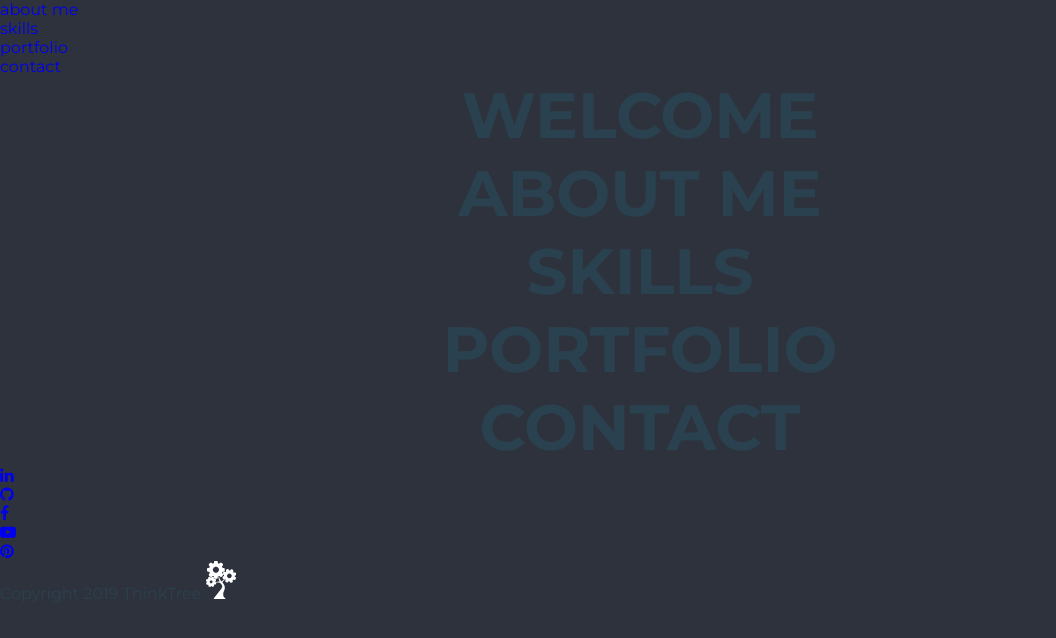
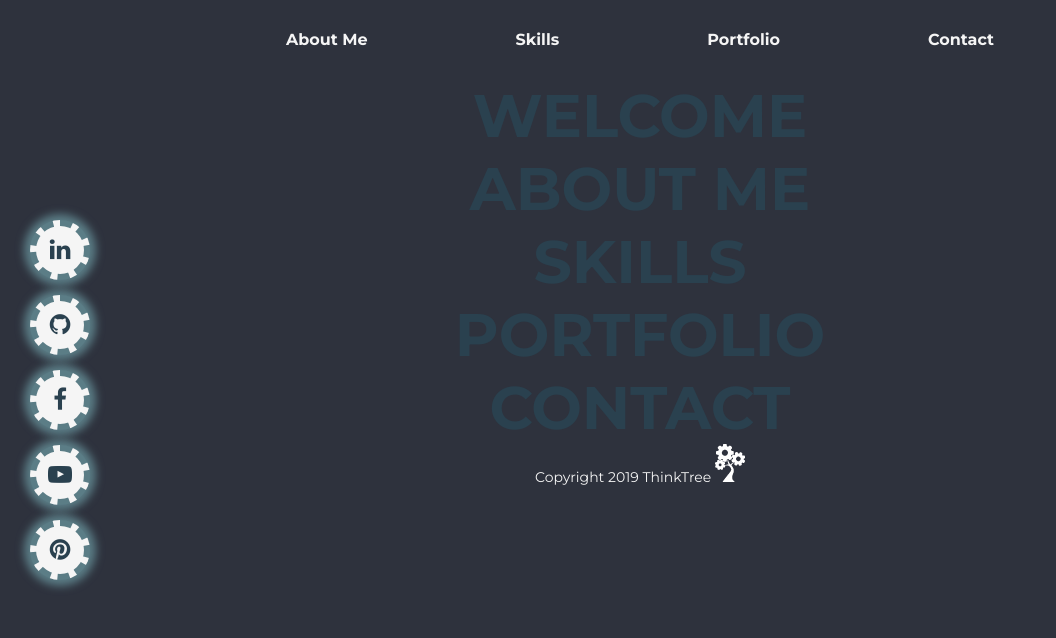
Before and after one commit to freefrogs/AboutMe, a website: page index.html in a window 1280 px wide. Shown: the whole page, without its empty margins (0-1056 px from the left). Drawn offline with Linux system fonts and the light colour scheme.

Commit message:
Add navigation, sidebar & footer

```diff
--- a/index.html
+++ b/index.html
@@ -37,7 +37,7 @@
             </section>
         </main>
         <aside>
-            <div class="social">
+            <div class="social fixed">
                 <a href="#" class="fa_icon block"><i class="fa fa-linkedin"></i></a>
                 <a href="#" class="fa_icon block"><i class="fa fa-github"></i></a>
                 <a href="#" class="fa_icon block"><i class="fa fa-facebook"></i></a>
--- a/style.css
+++ b/style.css
@@ -35,7 +35,7 @@ a {
 }
 
 h1 {
-    font-size: 64px;
+    font-size: 60px;
     text-align: center;
     text-transform: uppercase;
 }
@@ -44,7 +44,7 @@ h2 {
 	font-size: 48px;
 }
 
-section {
+section, nav {
     width: 80%;
     margin: 0 auto;
 }
@@ -56,3 +56,79 @@ section {
 .block {
     display: block;
 }
+/* --Navigation-- */
+nav {
+    padding: 30px;
+}
+
+nav ul {
+    display: flex;
+    justify-content: space-evenly;
+    align-items: center;
+    flex-wrap: wrap;
+}
+
+nav ul a {
+    color: var(--background_section);
+    text-transform: capitalize;
+    font-size: 20px 0;
+    font-weight: 700;
+    padding: 20px;
+    transition: all var(--main_time);
+}
+
+nav ul a:hover {
+    background-image: linear-gradient(0deg, var(--shadow_color), var(--background_main));
+    box-shadow: 0 8px 4px 4px var(--shadow_color);
+    background-origin: bottom;
+}
+
+/* --Sidebar-- */
+aside .social {
+	z-index: 5;
+    top: 50%;
+    left: 30px;
+	transform: translateY(-50%);
+}
+
+aside .social a {
+	color: var(--font_color);
+	background-color: var(--background_section);
+	font-size: 24px;
+	line-height: 48px;
+	height: 60px;
+	width: 60px;
+	border-radius: 50%;
+	text-align: center;
+	margin-bottom: 15px;
+	border: 6px dashed var(--shadow_color);
+	box-shadow: 0 0 8px 6px var(--shadow_color);
+	transition: all var(--main_time);
+}
+
+aside .social a:hover i {
+	transition: all var(--main_time);
+}
+
+aside .social a:hover {
+	transform: rotate(90deg);
+}
+
+aside .social a:hover i {
+	transform: rotate(-90deg);
+	color: var(--detail_color);
+}
+
+aside .social a:last-child {
+	margin-bottom: 0;
+}
+
+/* --Footer-- */
+footer p {
+    line-height: 2;
+    font-size: 14px;
+    text-align: center;
+    color: var(--background_section);
+}
+
+/* --RWD-- */
```
